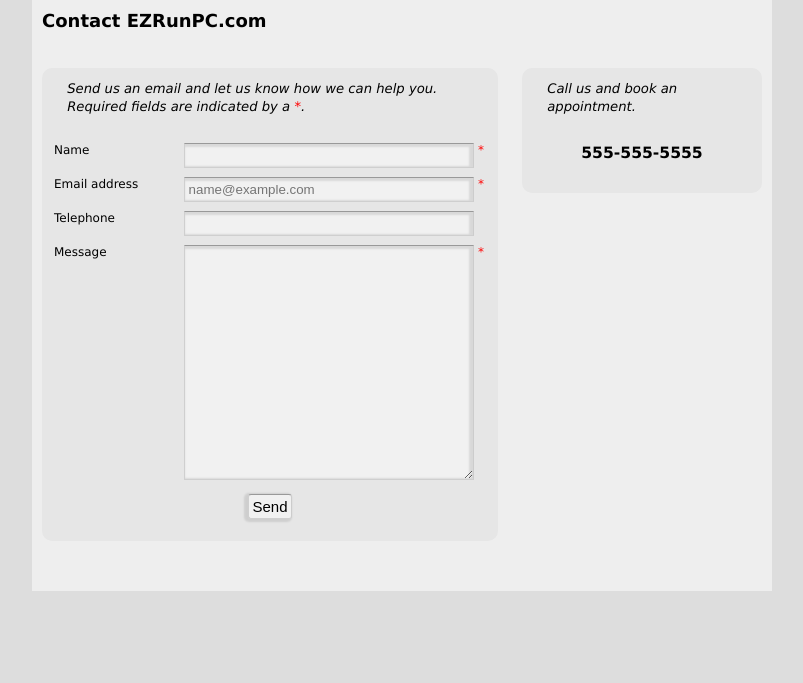
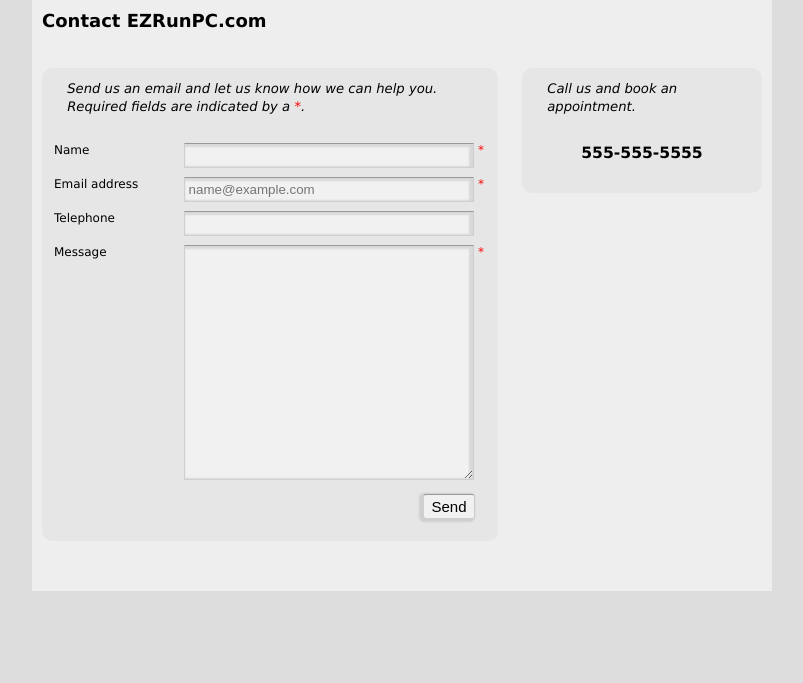
Before and after one commit to sharp11/ezrunpc.com, a PHP site: page /contact.php in a window 1280 px wide. Shown: the part 56-739 px from the top of the page, without its empty margins (238-1041 px from the left). Run offline with PHP 8.4, Linux system fonts and the light colour scheme.

Commit message:
- fixed position of submit button

```diff
--- a/contact.css
+++ b/contact.css
@@ -39,9 +39,6 @@
 form label {
     float: left;
     width: 30%;
-
-/* just for debugging, to see how elements align
-border: 1px dashed #999;*/
 }
 
 form div label em {
@@ -85,13 +82,16 @@
 }
 
 form div.submit {
-  text-align: center;
+  text-align: right;
+
+  /* 4px(textarea padding) + 1px (textarea border) + 6px(?)*/
+  padding-right: 11px;
 }
 
 form input[type="submit"] {
   float: none;
   width: auto;
-  padding: 0.2em;
+  padding: 0.2em 0.5em 0.2em 0.5em;
   -webkit-box-shadow: -2px 1px 2px 2px rgba(0, 0, 0, 0.1);
   -moz-box-shadow: -2px 1px 2px 2px rgba(0, 0, 0, 0.1);
   box-shadow: -2px 1px 2px 2px rgba(0, 0, 0, 0.1);
```
